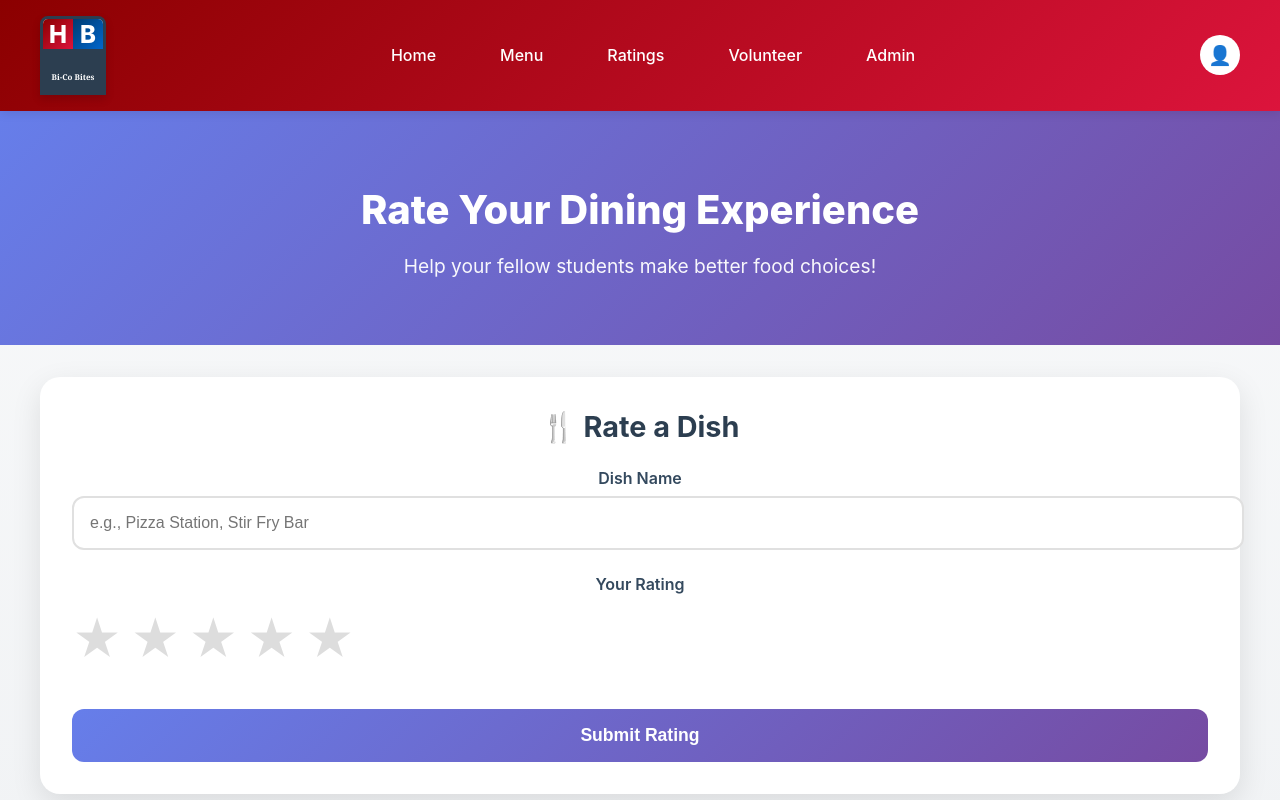
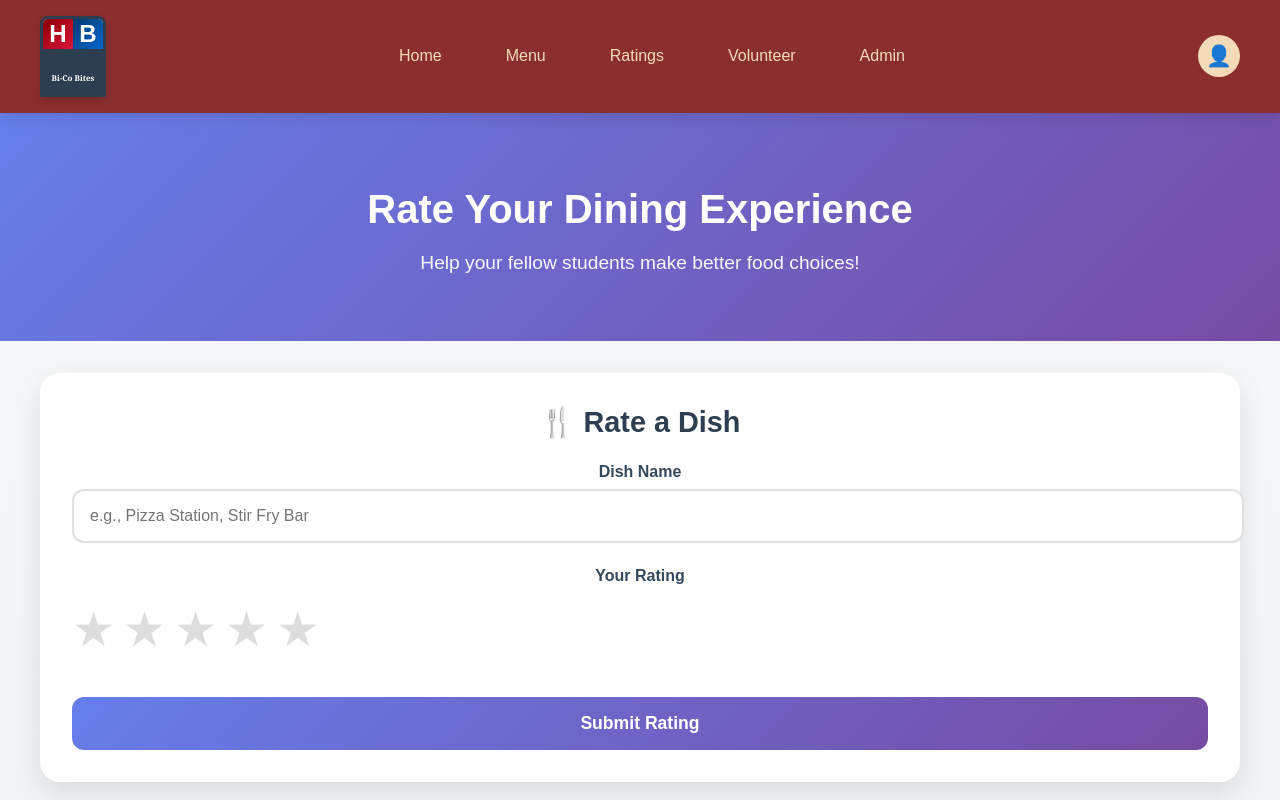
Before and after one commit to hudaimran-01/dining-hall-app, a React (Create React App) app: page /ratings in a window 1280 px wide. Shown: the top 800 px of the page. Built offline with nearby package versions, Linux system fonts and the light colour scheme; no server answers; the database is empty.

Commit message:
header change

```diff
--- a/src/components/Header.css
+++ b/src/components/Header.css
@@ -1,12 +1,14 @@
-
+/* Header Styles */
 .header {
-  background: linear-gradient(135deg, #8B0000 0%, #DC143C 100%);
-  box-shadow: 0 2px 10px rgba(0,0,0,0.1);
+  background-color: #8B2E2E; /* deep dark red */
+  color: #f3dbb9; /* beige text for contrast */
+  box-shadow: 0 4px 15px rgba(0,0,0,0.1);
   position: sticky;
   top: 0;
   z-index: 1000;
 }
 
+/* Container inside header */
 .header-container {
   max-width: 1200px;
   margin: 0 auto;
@@ -16,19 +18,20 @@
   align-items: center;
 }
 
+/* Logo */
 .logo {
   display: flex;
   align-items: center;
   gap: 0.5rem;
   text-decoration: none;
-  font-size: 1.5rem;
+  font-size: 1.6rem;
   font-weight: bold;
-  color: white;
+  color: #f3dbb9; /* beige logo text */
   transition: transform 0.2s;
 }
 
 .logo:hover {
-  transform: scale(1.05);
+  transform: scale(1.08);
 }
 
 .logo-text {
@@ -36,24 +39,25 @@
   letter-spacing: 1px;
 }
 
+/* Navigation */
 .nav {
   display: flex;
   gap: 2rem;
 }
 
 .nav-link {
-  color: white;
+  color: #f3dbb9;
   text-decoration: none;
   font-weight: 500;
   padding: 0.5rem 1rem;
-  border-radius: 8px;
+  border-radius: 10px;
   transition: all 0.3s;
   position: relative;
 }
 
 .nav-link:hover {
-  background: rgba(255,255,255,0.2);
-  transform: translateY(-2px);
+  background: rgba(255, 255, 255, 0.15); /* subtle highlight */
+  transform: translateY(-2px) scale(1.03);
 }
 
 .nav-link::after {
@@ -63,7 +67,7 @@
   left: 50%;
   width: 0;
   height: 2px;
-  background: white;
+  background: #f3dbb9;
   transition: all 0.3s;
   transform: translateX(-50%);
 }
@@ -72,21 +76,29 @@
   width: 80%;
 }
 
+/* Profile Icon */
 .profile-icon {
-  background: white;
-  color: #8B0000;
-  width: 40px;
-  height: 40px;
+  background: #f3dbb9; /* beige circle */
+  color: #8B2E2E; /* dark red icon */
+  width: 42px;
+  height: 42px;
   border-radius: 50%;
   display: flex;
   align-items: center;
   justify-content: center;
   cursor: pointer;
   transition: all 0.3s;
-  font-size: 1.2rem;
+  font-size: 1.3rem;
 }
 
 .profile-icon:hover {
-  transform: scale(1.1);
-  box-shadow: 0 4px 12px rgba(0,0,0,0.2);
+  transform: scale(1.15);
+  box-shadow: 0 6px 18px rgba(0,0,0,0.25);
 }
+
+/* Body / Website Background */
+body {
+  background-color: #f3dbb9; /* beige background for website */
+  margin: 0;
+  font-family: 'Arial', sans-serif;
+}
--- a/src/pages/RatingsPage.js
+++ b/src/pages/RatingsPage.js
@@ -233,6 +233,8 @@ function RatingsPage() {
       </div>
     </div>
   );
+
+
 }
 
 export default RatingsPage;
--- a/src/pages/VolunteerPage.js
+++ b/src/pages/VolunteerPage.js
@@ -160,4 +160,5 @@ const faqItem = {
   marginBottom: '10px'
 };
 
+
 export default VolunteerPage;
```
